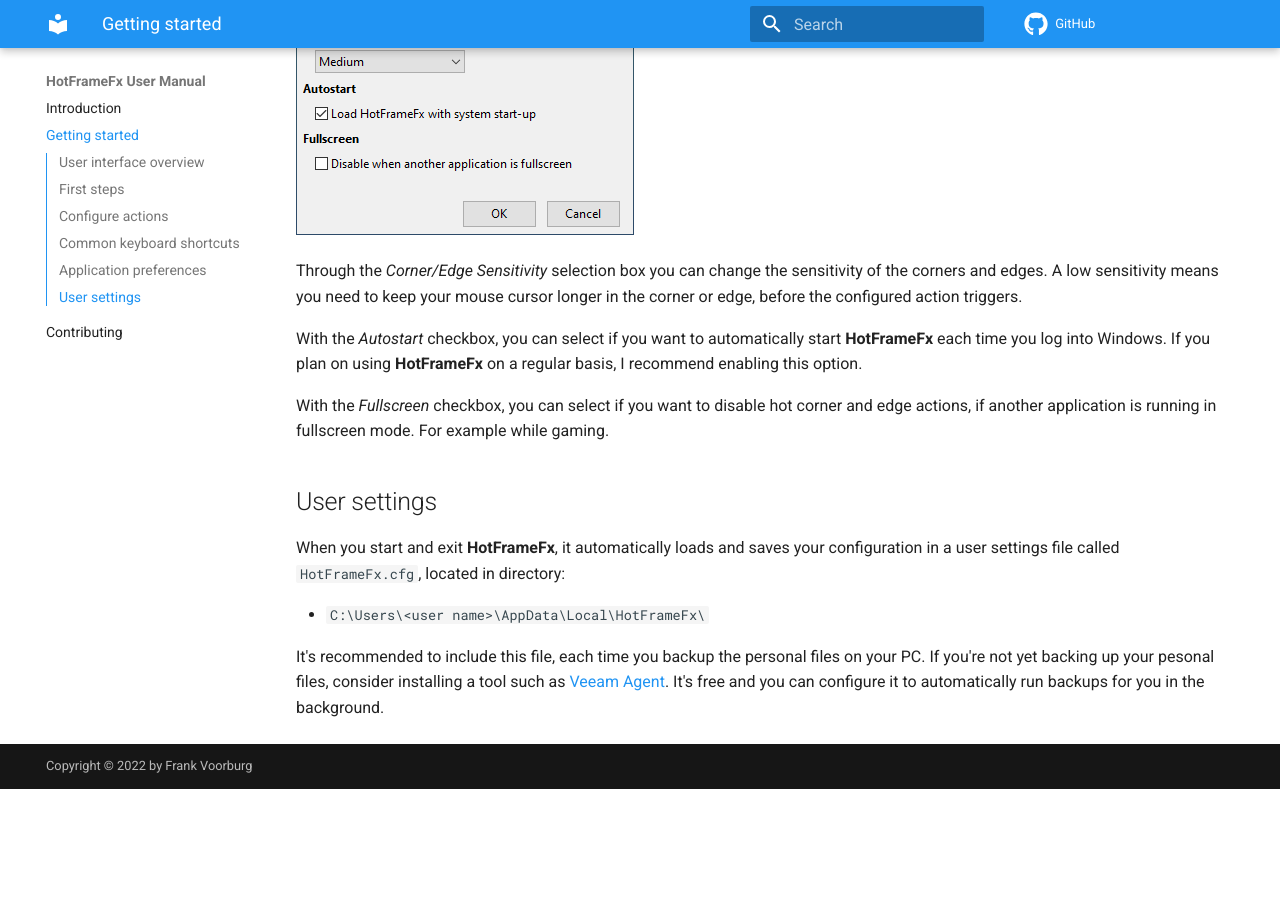
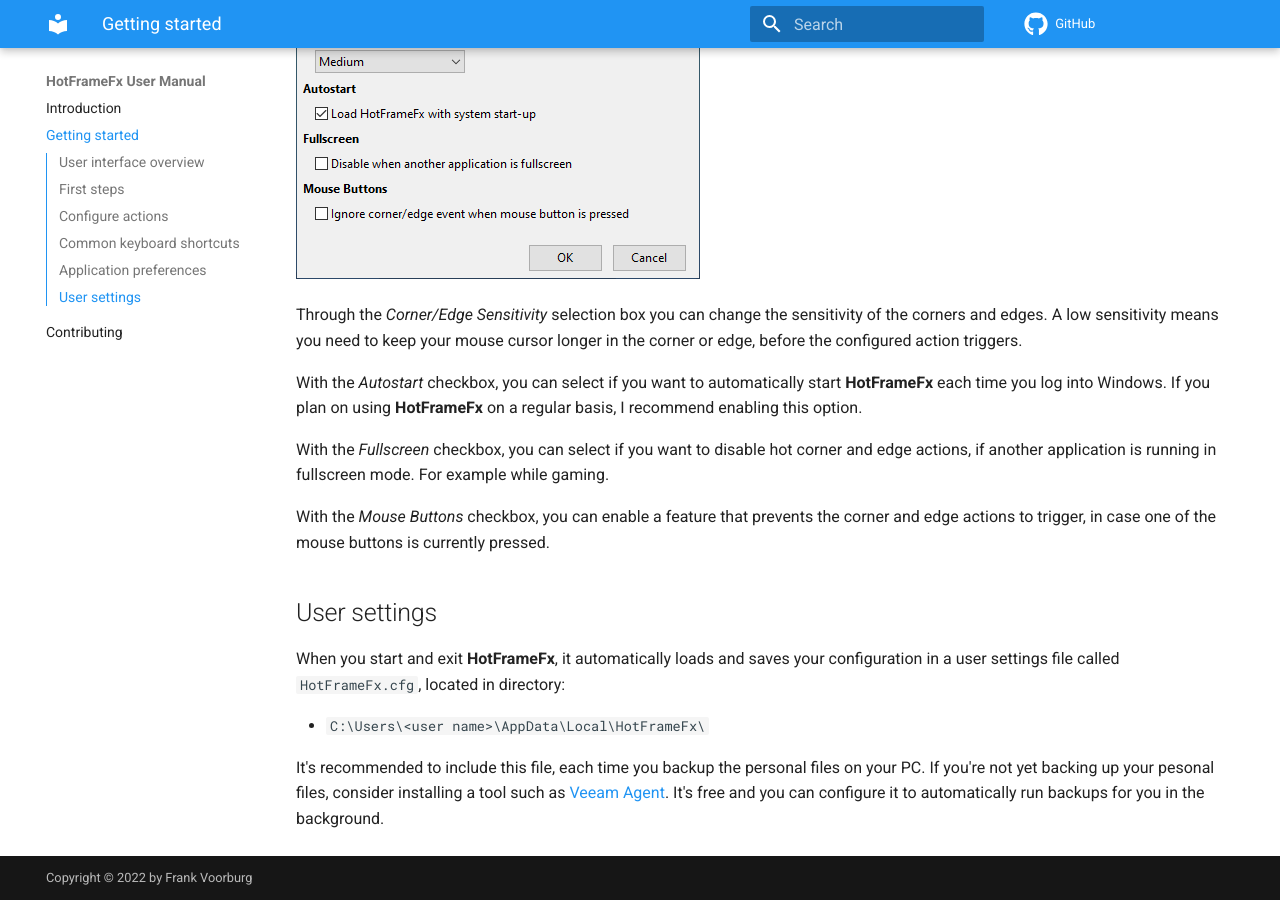
Before and after one commit to kruizer23/hotframefx, an MkDocs documentation site: the page built from docs/getting_started.md, in a window 1280 px wide and 900 px high, scrolled down 3433 px. Built offline with MkDocs 1.6.1 and Material for MkDocs 9.7.7, drawn with Linux system fonts in a browser that asks for light colours; comment, search, counter and statistics services are not loaded; before the commit the page ends 4222 px from its top, so only the background shows below that.

Commit message:
Refs #18. Added description of the new configuration option on the preferences dialog to the getting started page of the user manual.

```diff
--- a/docs/getting_started.md
+++ b/docs/getting_started.md
@@ -74,6 +74,8 @@
 
 With the *Fullscreen* checkbox, you can select if you want to disable hot corner and edge actions, if another application is running in fullscreen mode. For example while gaming.
 
+With the *Mouse Buttons* checkbox, you can enable a feature that prevents the corner and edge actions to trigger, in case one of the mouse buttons is currently pressed.
+
 ## User settings
 
 When you start and exit **HotFrameFx**, it automatically loads and saves your configuration in a user settings file called `HotFrameFx.cfg`, located in directory:
```
Also changed, not shown: docs/images/preferences_dialog.png, 1 other file.
